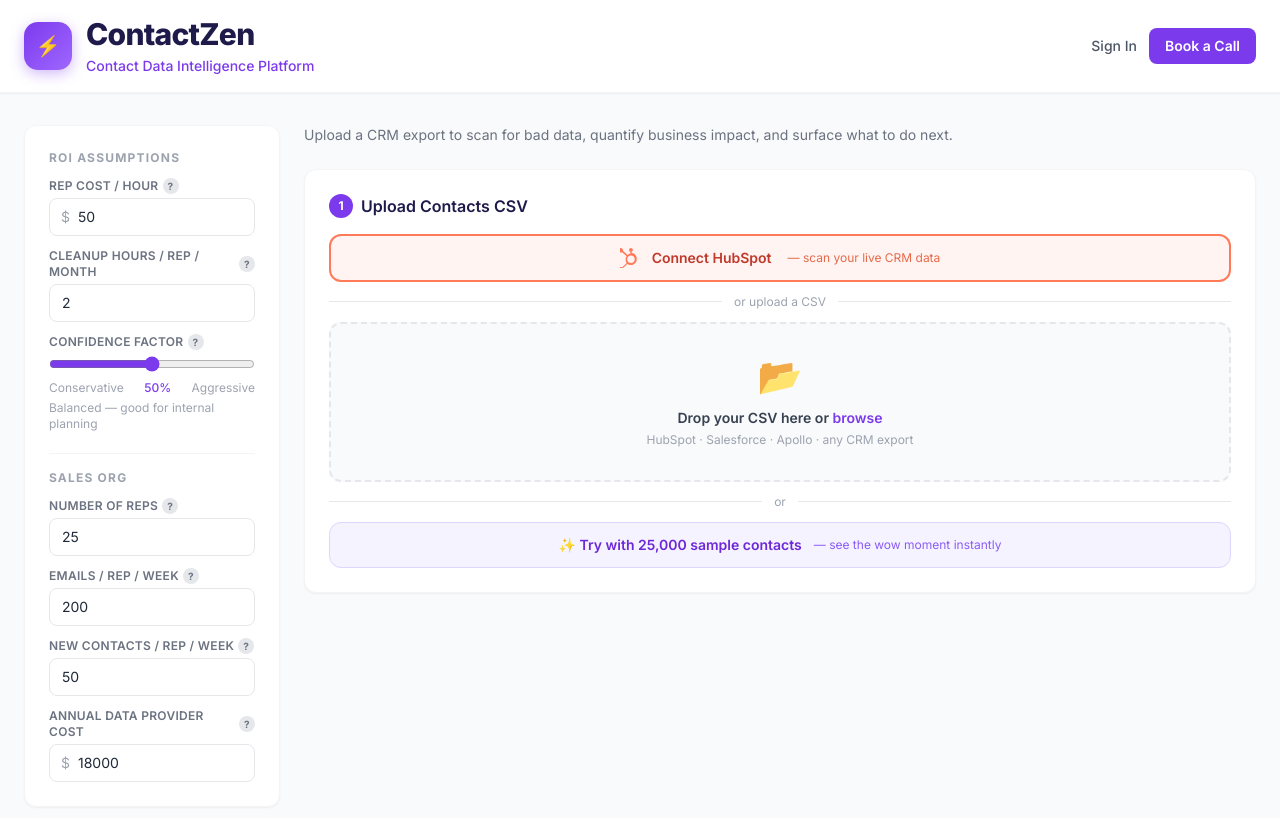
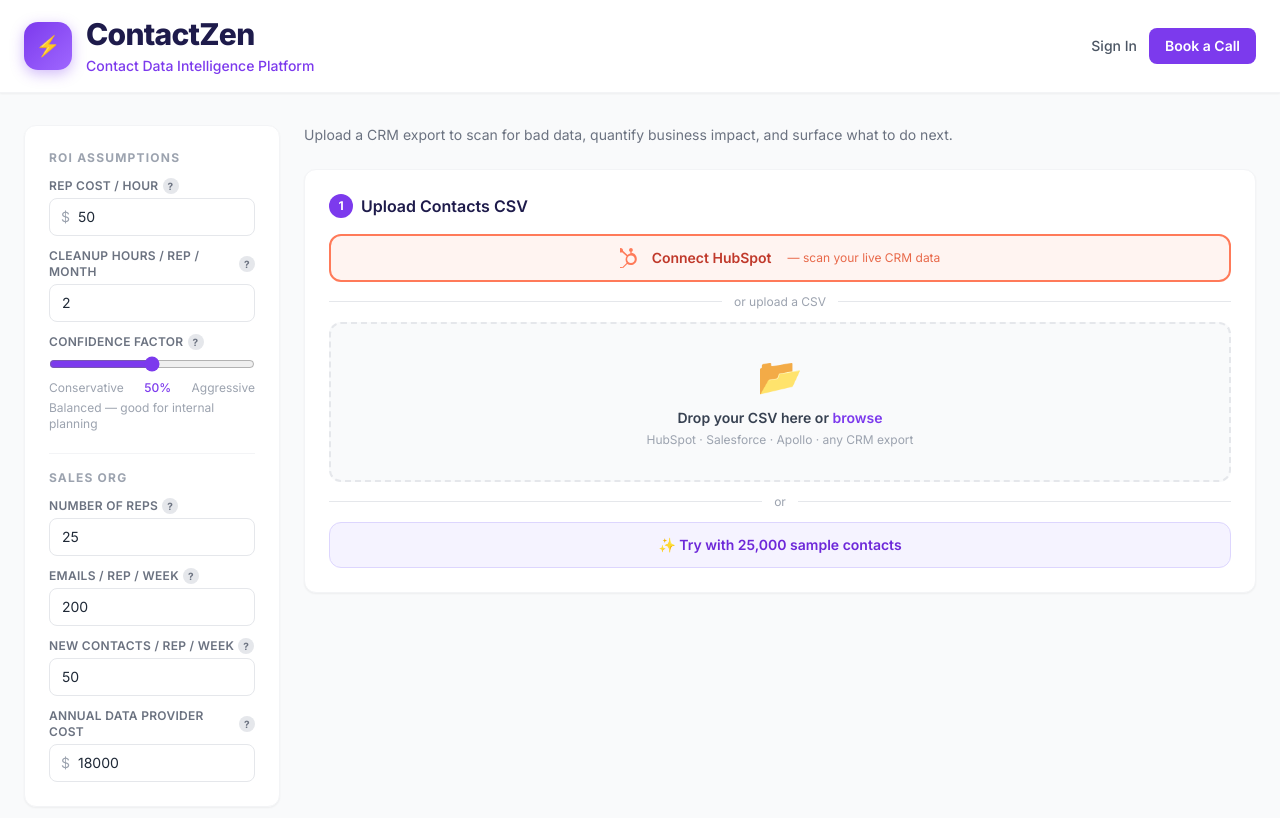
Before and after one commit to contactzen19/ContactZen-, a Next.js app in the folder frontend/: page /app in a window 1280 px wide. Shown: the top 818 px of the page. Built offline with nearby package versions, Linux system fonts and the light colour scheme; no server answers.

Commit message:
Remove cheesy tagline from demo button

```diff
--- a/frontend/components/UploadZone.tsx
+++ b/frontend/components/UploadZone.tsx
@@ -97,7 +97,6 @@ export default function UploadZone({ onFile, loading }: Props) {
         ) : (
           <>
             ✨ Try with 25,000 sample contacts
-            <span className="ml-1 text-xs font-normal text-brand-500">— see the wow moment instantly</span>
           </>
         )}
       </button>
```
